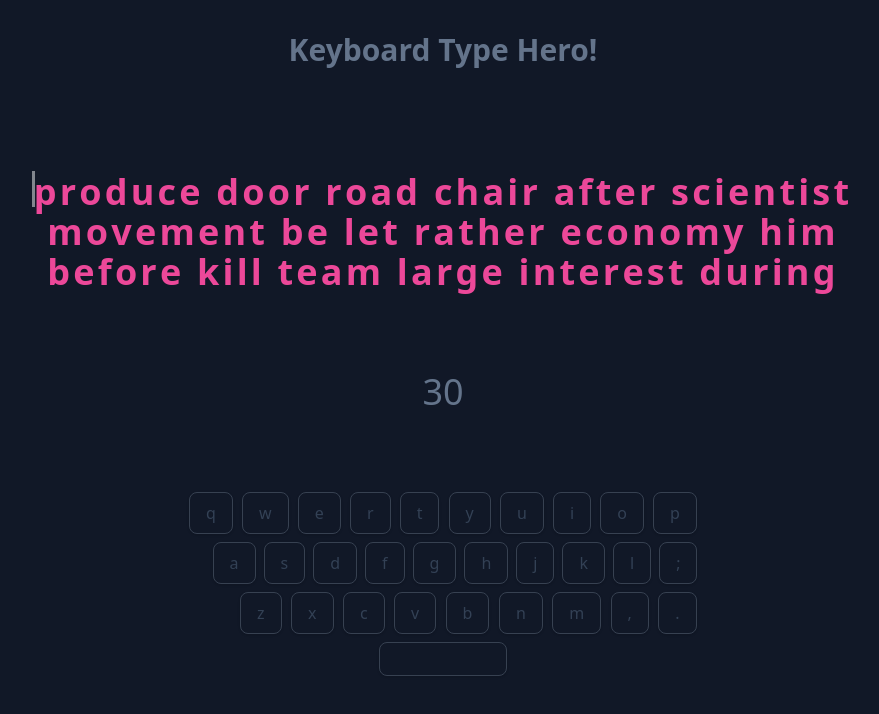
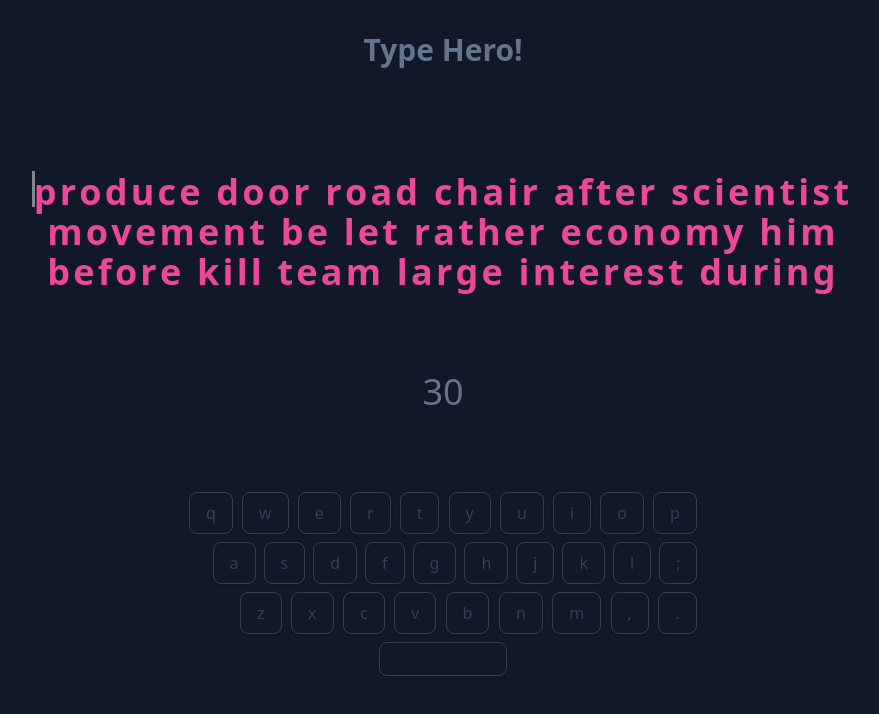
Before and after one commit to josiahdenton/type-hero, a React (Vite) app: page / in a window 1280 px wide. Shown: the top 714 px of the page, without its empty margins (197-1076 px from the left). Built offline with nearby package versions, Linux system fonts and the light colour scheme.

Commit message:
chore: small title change

```diff
--- a/src/App.tsx
+++ b/src/App.tsx
@@ -8,7 +8,7 @@ function App() {
     return (
         <div className={'flex flex-col px-8 pt-8 gap-10 overflow-hidden'}>
             <h1 className="text-3xl font-bold self-center text-slate-500">
-                Keyboard Type Hero!
+                Type Hero!
             </h1>
             <div className="flex flex-col justify-center gap-4 self-center py-16">
                 <Game
```
